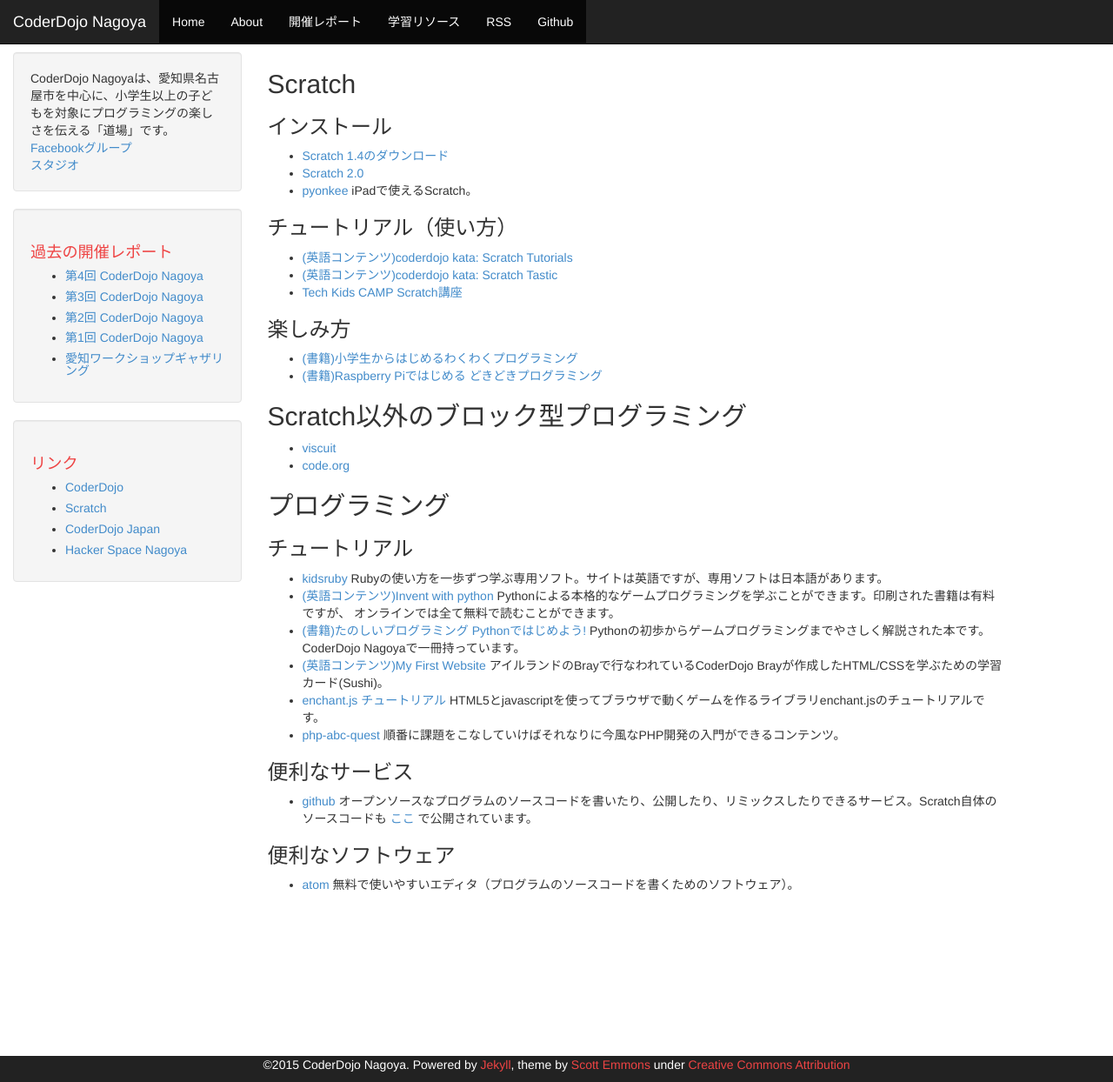
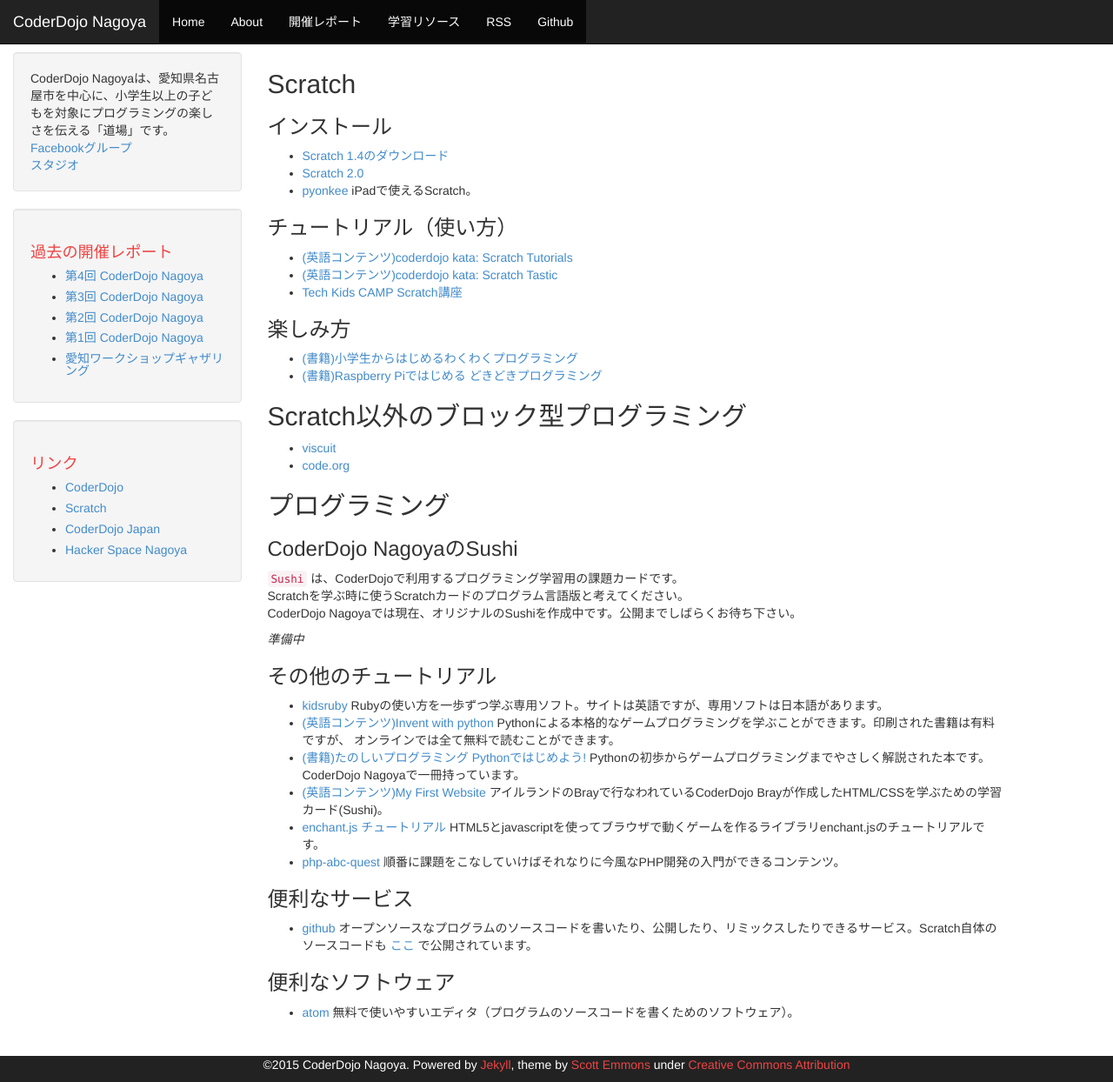
Before and after one commit to coderdojo-nagoya/coderdojo-nagoya.github.io, a Jekyll site: the page built from resources.md, in a window 1280 px wide and 1244 px high. Shown: the whole window at 87% size. Built offline with Jekyll 4.4.1, drawn with Linux system fonts in a browser that asks for light colours; Markdown is read by kramdown in place of the engine named in the settings.

Commit message:
[resources] Sushiの項目を追加（内容は準備中）

```diff
--- a/resources.md
+++ b/resources.md
@@ -29,7 +29,15 @@
 
 ## プログラミング
 
-### チュートリアル
+### CoderDojo NagoyaのSushi
+
+``Sushi`` は、CoderDojoで利用するプログラミング学習用の課題カードです。
+Scratchを学ぶ時に使うScratchカードのプログラム言語版と考えてください。
+CoderDojo Nagoyaでは現在、オリジナルのSushiを作成中です。公開までしばらくお待ち下さい。
+
+*準備中*
+
+### その他のチュートリアル
 
 * [kidsruby](http://kidsruby.com/)
 Rubyの使い方を一歩ずつ学ぶ専用ソフト。サイトは英語ですが、専用ソフトは日本語があります。
```
